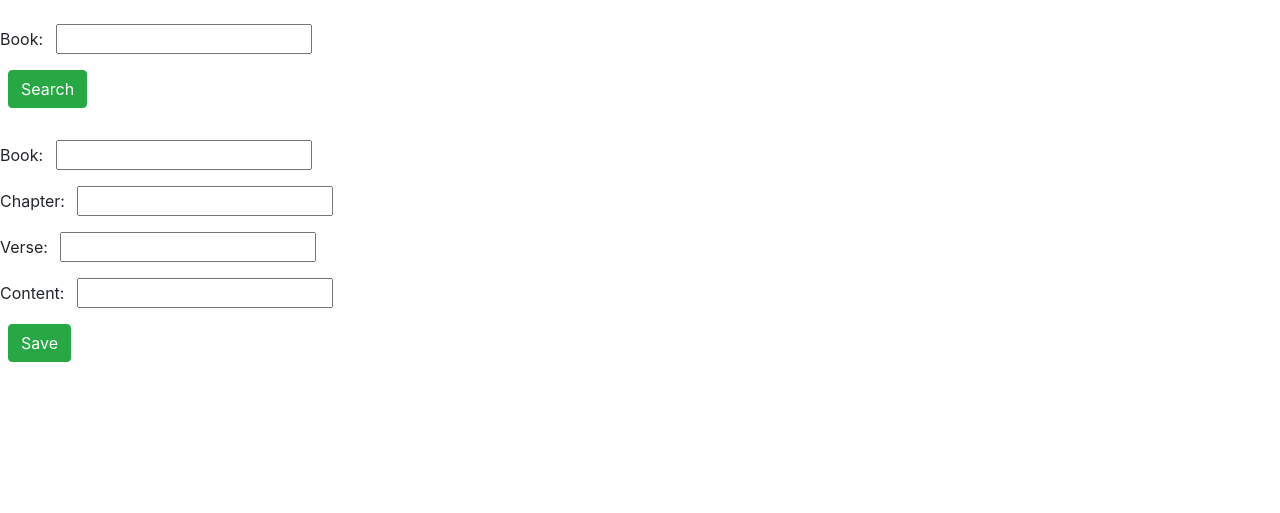
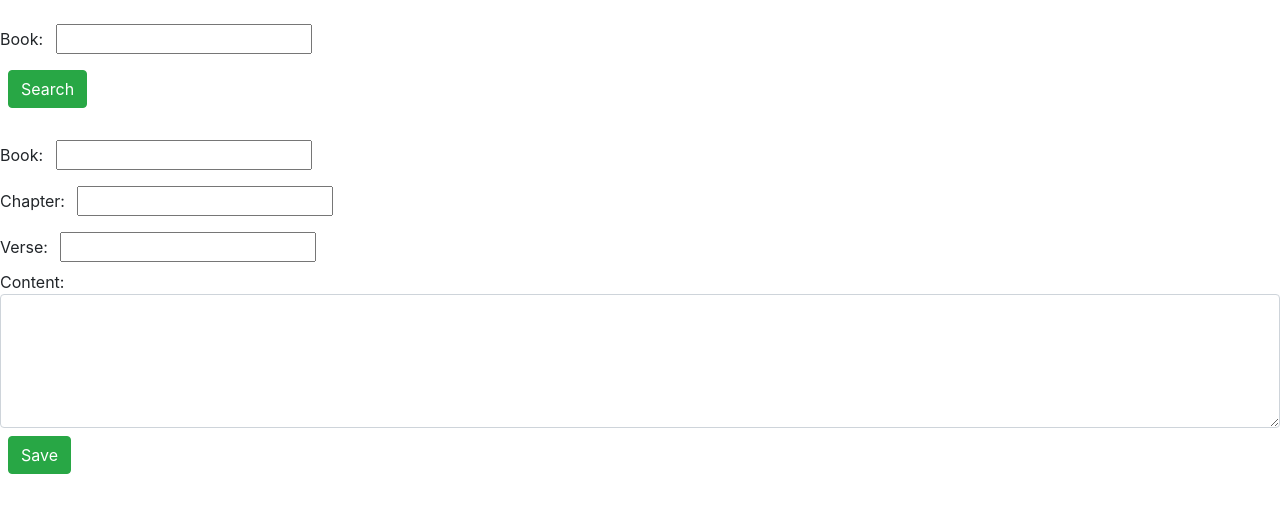
Before and after one commit to Davidsouza20/team-activity, a PHP site: page / in a window 1280 px wide. Shown: the top 513 px of the page. Run offline with PHP 8.4, Linux system fonts and the light colour scheme; data comes from the database, SQL or seed files in the repository; data that the repository does not hold is empty; some libraries are stand-ins or nearby versions.

Commit message:
Start core requirements 2

```diff
--- a/index.php
+++ b/index.php
@@ -45,14 +45,18 @@ foreach ($db->query($query) as $row) {
 ?>
 
 <form class="m-3 form-group mx-auto" action="" method="post">
+
+<div class="form-group">
     Book: <input class="m-2" type="text" name="book"><br>
     Chapter: <input class="m-2" type="text" name="chapter"><br>
     Verse: <input class="m-2" type="text" name="verse"><br>
-    Content: <input class="m-2" type="textarea" name="book"><br>
+    Content: <textarea class="form-control" id="exampleFormControlTextarea1" name="content" rows="5"></textarea>
 
 
 
     <input class="btn btn-success m-2" type="submit" value="Save">
+
+    </div>
     </form>
 
 
```
